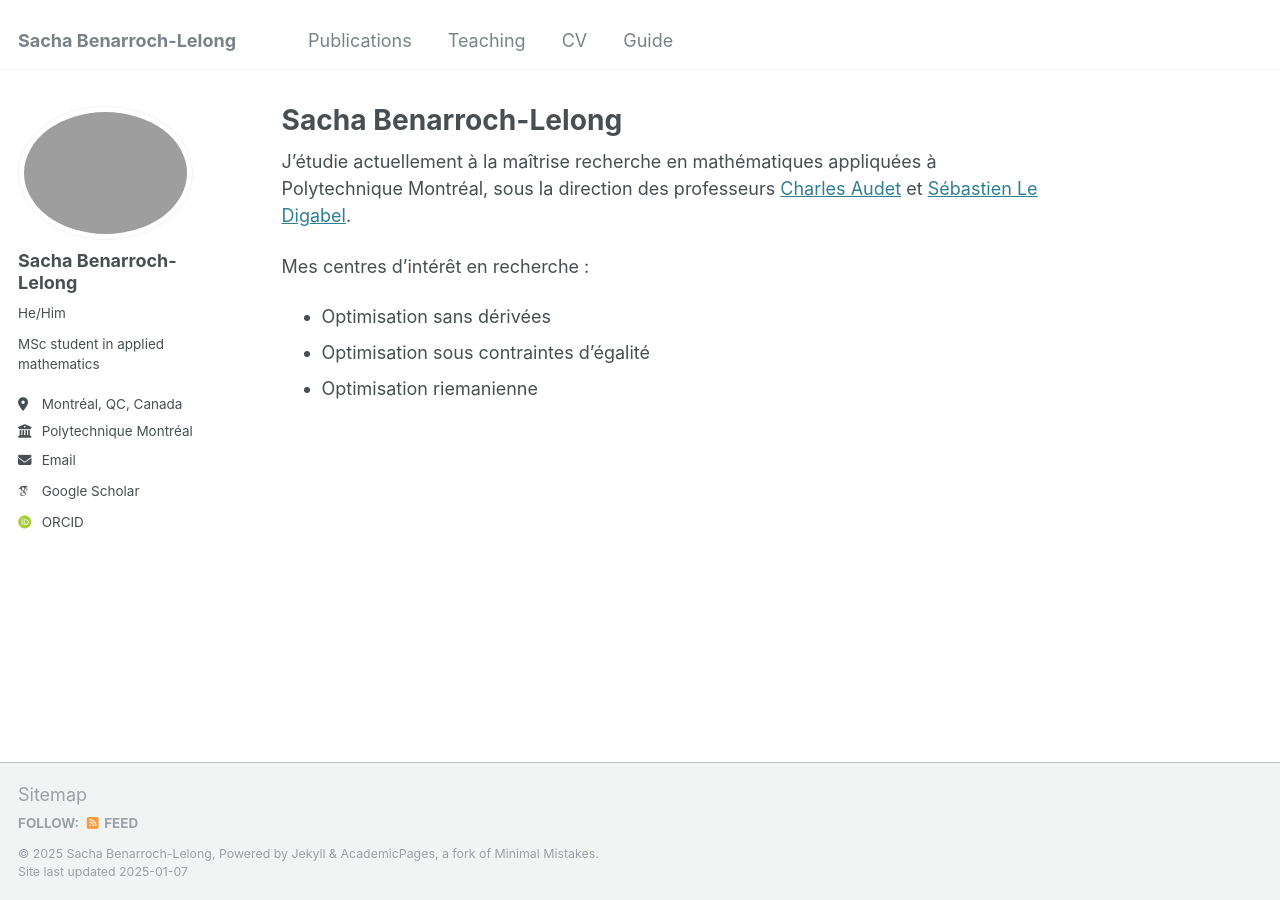
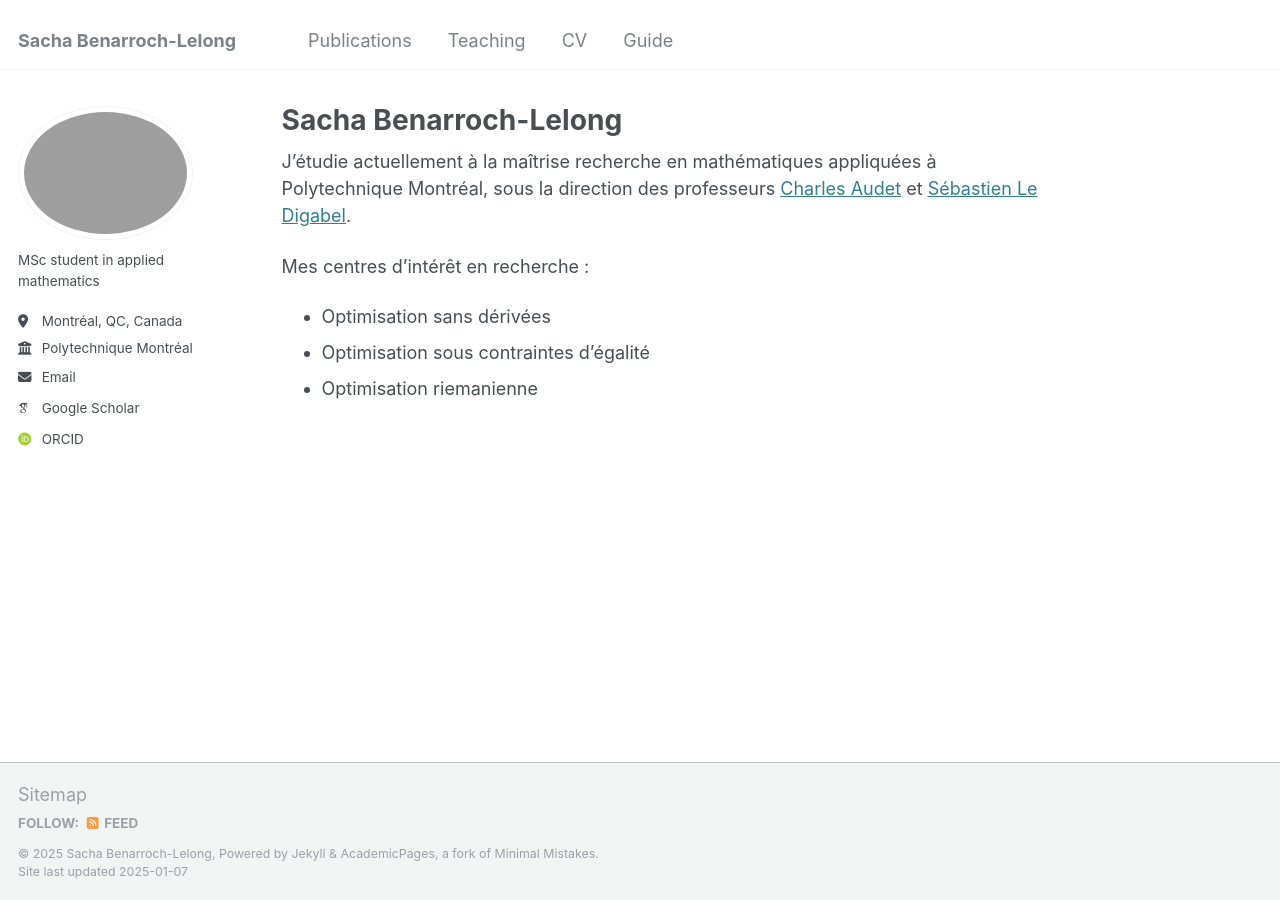
Before and after one commit to sblelong/sblelong.github.io, a Jekyll site: the page built from _pages/about.md, in a window 1280 px wide. Built offline with Jekyll 4.4.1, drawn with Linux system fonts in a browser that asks for light colours; some web fonts are replaced; part of the change alters nothing that is shown.

Commit message:
change some configs

```diff
--- a/_config.yml
+++ b/_config.yml
@@ -22,13 +22,13 @@ repository               : "sblelong/sblelong.github.io"
 author:
   # Biographic information
   avatar           : # "pp.jpg"
-  name             : "Sacha Benarroch-Lelong"
-  pronouns         : "He/Him"
+  name             : # "Sacha Benarroch-Lelong"
+  pronouns         : # "He/Him"
   bio              : "MSc student in applied mathematics"
   location         : "Montréal, QC, Canada"
   employer         : "Polytechnique Montréal"
   uri              : # URL
-  email            : "sacha.benarroch@polymtl.ca"
+  email            : "sacha.benarroch-lelong@polymtl.ca"
 
   # Academic websites
   arxiv            : # URL - Update with the correct link to your profile
```
